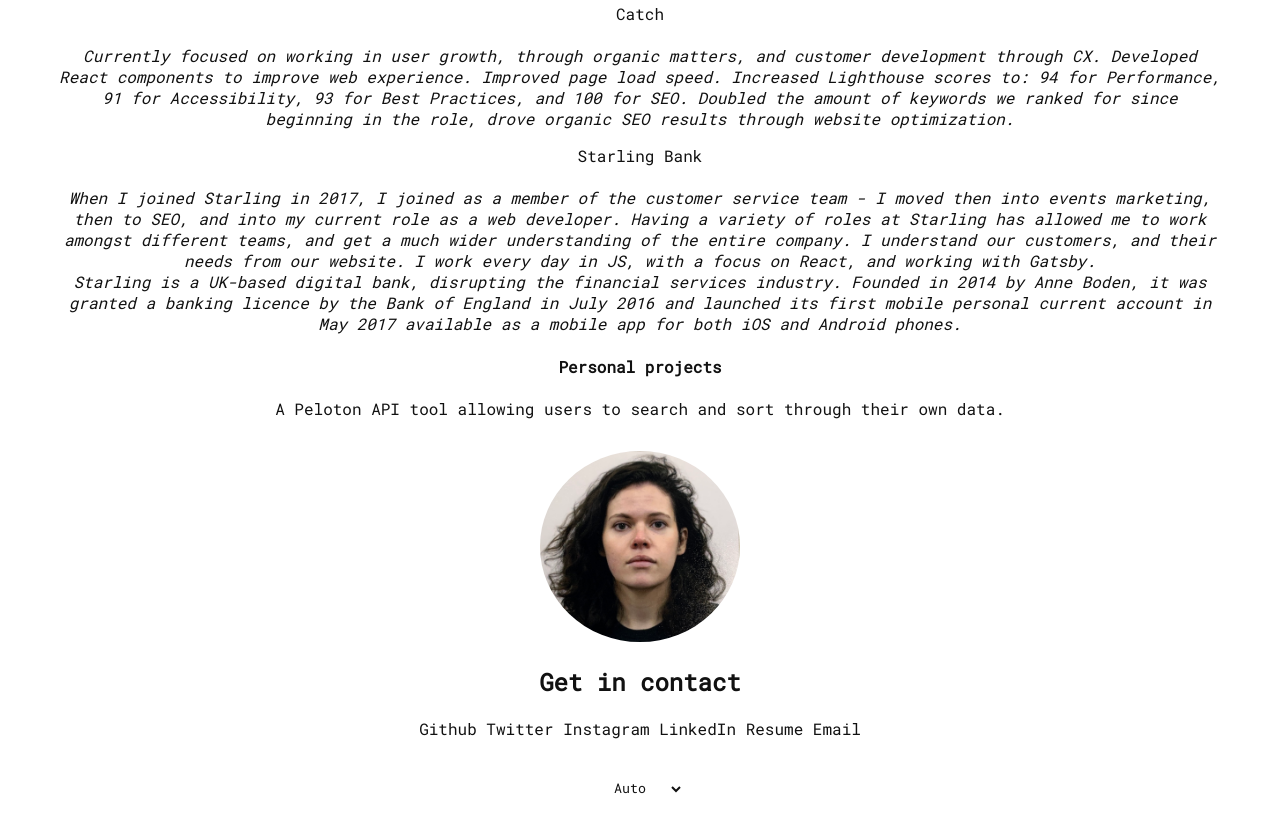
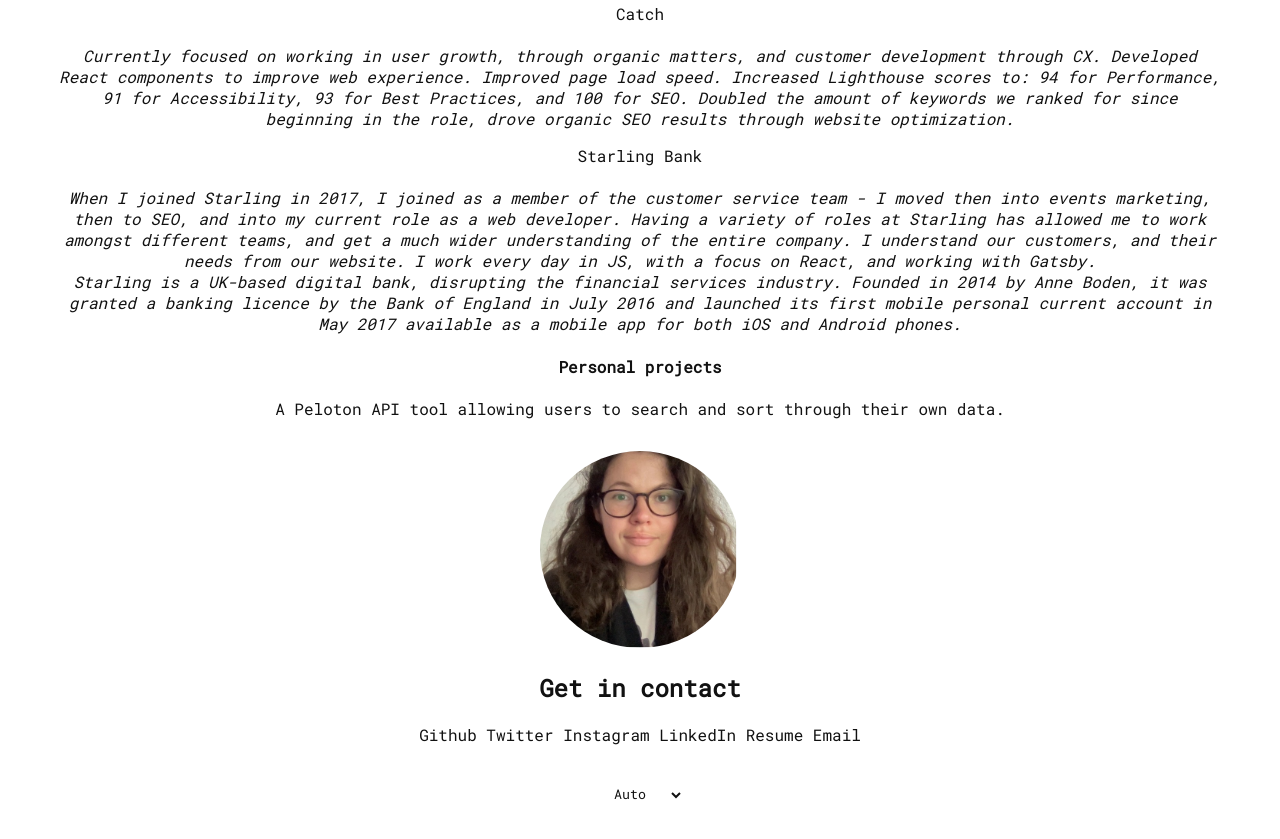
Before and after one commit to Sdeakin93/sarahjd, a website: page _site/index.html in a window 1280 px wide. Shown: the part 490-1329 px from the top of the page. Drawn offline with Linux system fonts and the light colour scheme.

Commit message:
image changes

```diff
--- a/_site/index.html
+++ b/_site/index.html
@@ -38,7 +38,7 @@
 						<a href="http://infallible-raman-c574a0.netlify.app" class="email" target="_blank">A Peloton API tool allowing users to search and sort through their own data.</a>
 			</main>
 				<aside class="page-sidebar">
-						<img src="icon.jpeg" alt="a picture of Sarah"></img>
+						<img src="icon.png" alt="a picture of Sarah"></img>
 						<div class="contact">
 										<h2>Get in contact</h2>
 										<a href="https://github.com/sdeakin93" class="github" target="_blank">Github</a>
```
Also changed, not shown: _site/icon.jpeg (deleted), _site/icon.png (added).
